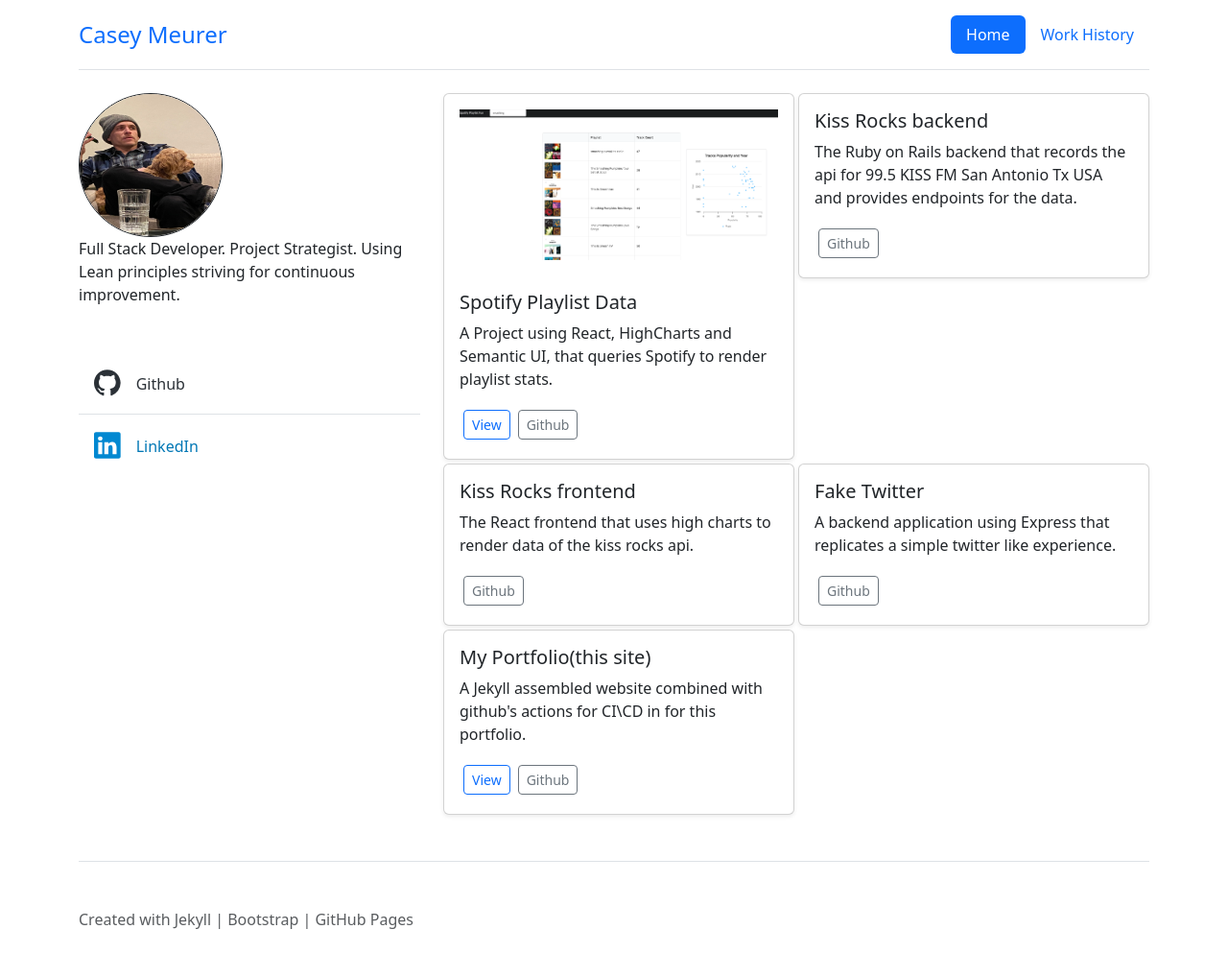
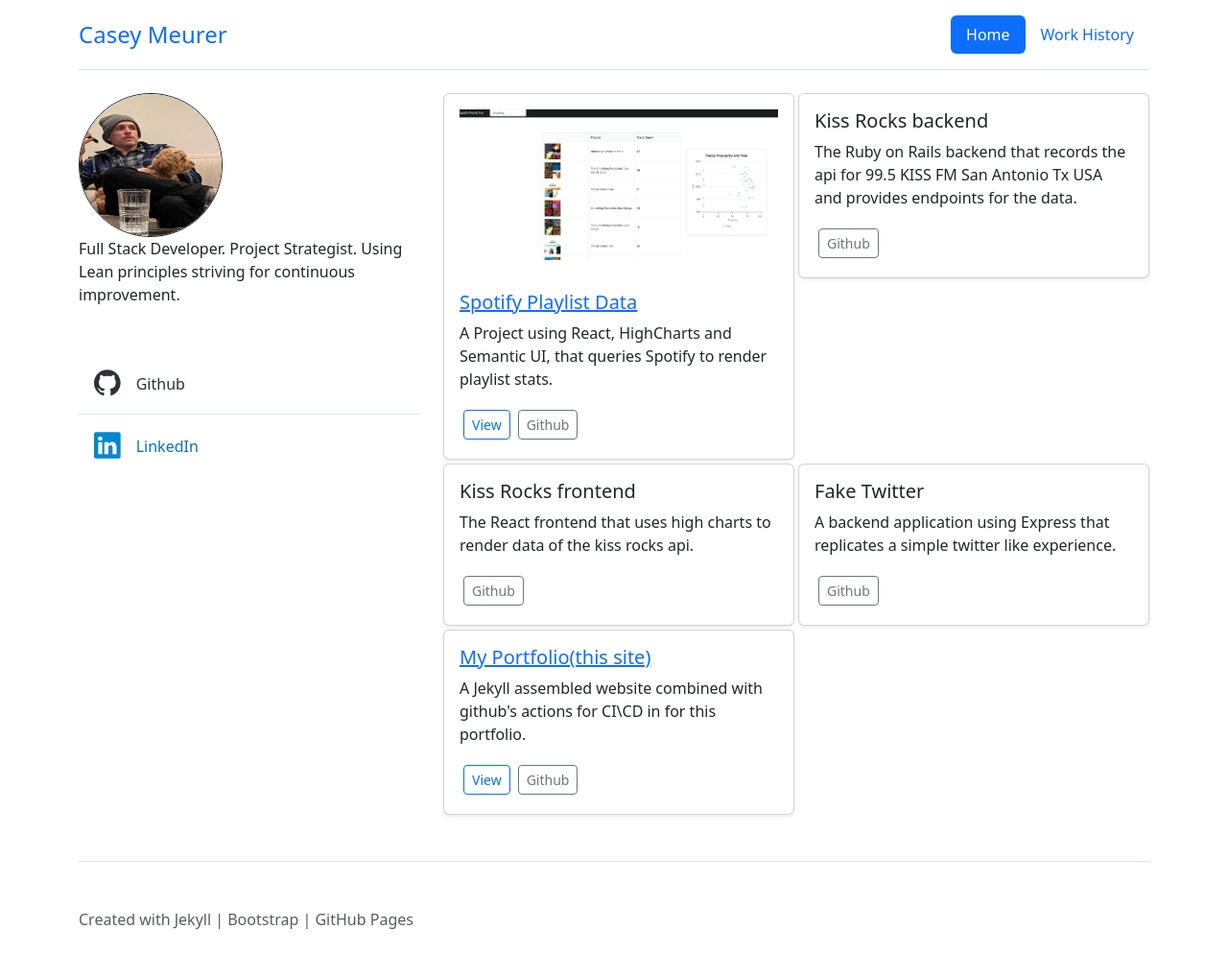
Before and after one commit to Meerkat81/my_portfolio, a Jekyll site: the page built from index.html, in a window 1280 px wide. Shown: the whole page at 96% size. Built offline with Jekyll 4.4.1, drawn with Linux system fonts in a browser that asks for light colours.

Commit message:
Repo title links to hosted page

```diff
--- a/index.html
+++ b/index.html
@@ -73,7 +73,14 @@
           />
           {% endif %}
           <div class="card-body">
-            <h5 class="card-title">{{repo.title}}</h5>
+            {% if repo.url %}
+            <a href="{{repo.url}}" target="_blank"
+              >{%endif%}
+              <h5 class="card-title">{{repo.title}}</h5>
+              {% if repo.url %}</a
+            >
+            {%endif%}
+
             <p class="card-text">{{repo.description}}</p>
             <div class="d-flex justify-content-between align-items-center">
               <div class="btn-group">
```
